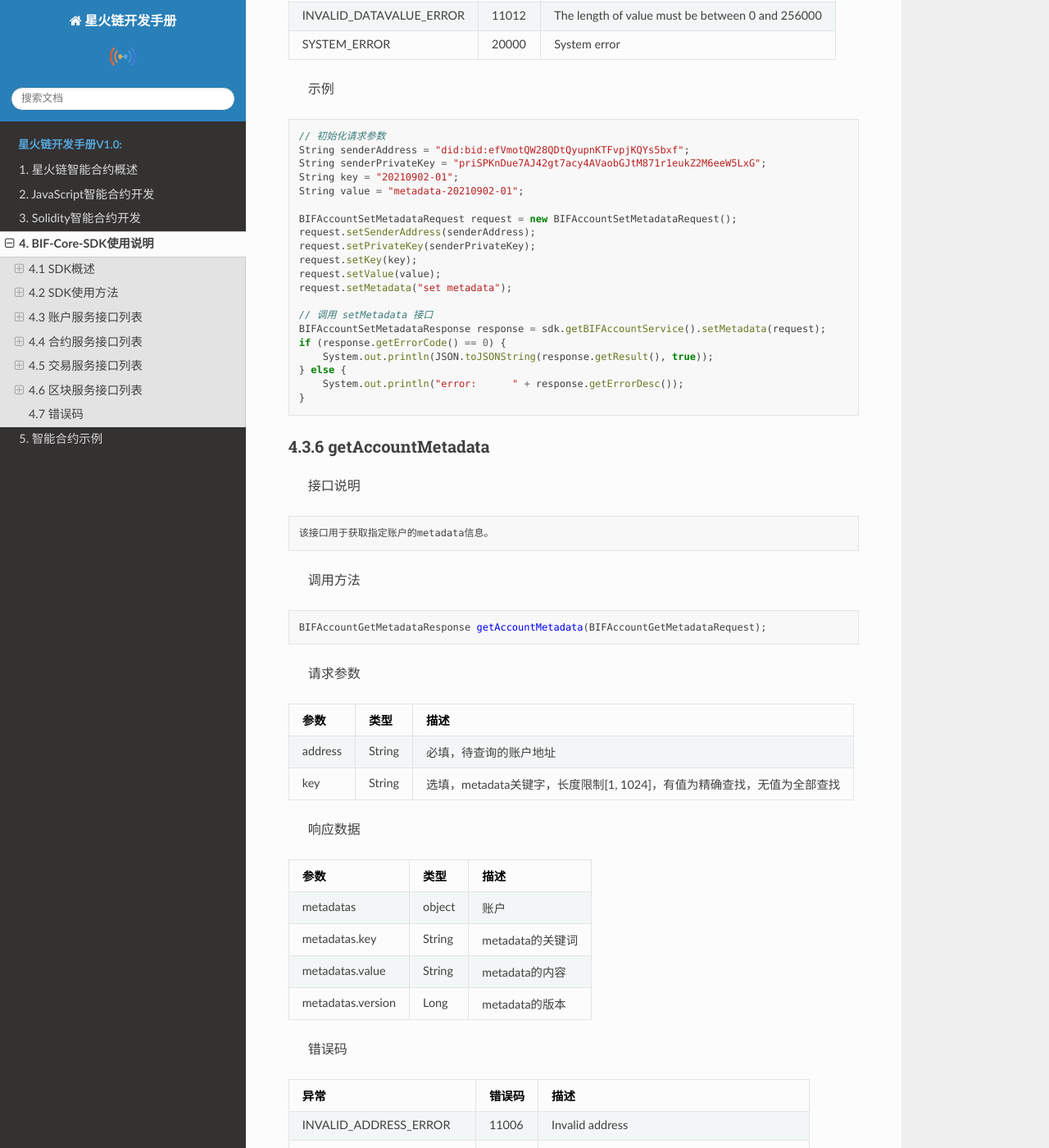
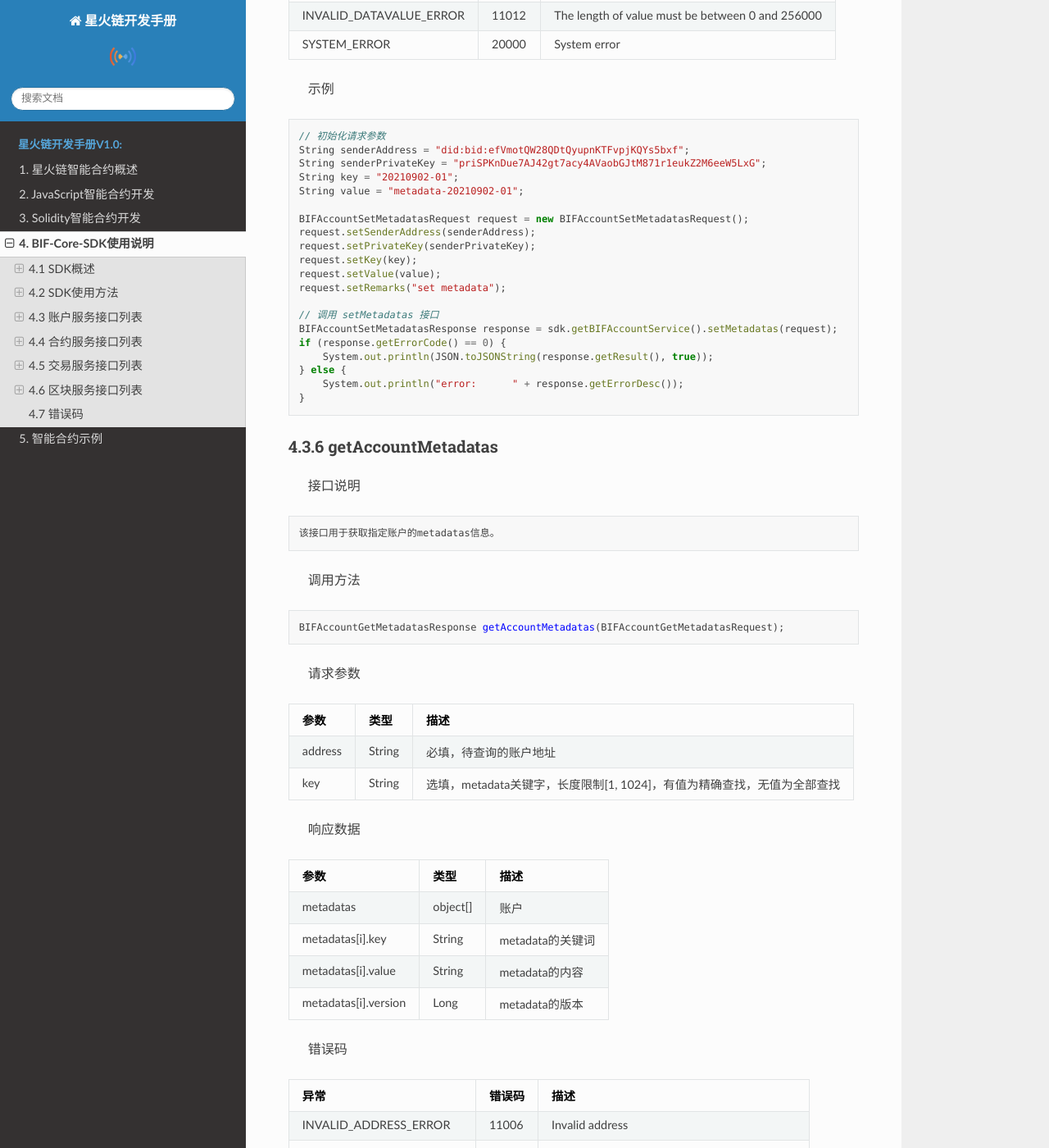
Before and after one commit to caict-4iot-dev/BIF-Core-Doc, a Sphinx documentation site: the page built from source/doc/4-BIF-Core-SDK.md, in a window 1280 px wide and 1400 px high, scrolled down 13706 px. Shown: the whole window at 82% size. Built offline with Sphinx 7.4.7 and the Read the Docs theme 2.0.0, drawn with Linux system fonts in a browser that asks for light colours; some of the changed text lies outside the part shown.

Commit message:
修改内容：  1.metadata给为remarks，getMetadata改为getMetadatas  2.错误码修改删除11063，增加11025

````diff
--- a/source/doc/4-BIF-Core-SDK.md
+++ b/source/doc/4-BIF-Core-SDK.md
@@ -574,7 +574,7 @@ if (0 == response.getErrorCode()) {
 }
 ```
 
-### 4.3.5 setMetadata
+### 4.3.5 setMetadatas
 
 > 接口说明
 
@@ -583,7 +583,7 @@ if (0 == response.getErrorCode()) {
 > 调用方法
 
 ```java
-BIFAccountSetMetadataResponse setMetadata(BIFAccountSetMetadataRequest);
+BIFAccountSetMetadatasResponse setMetadatas(BIFAccountSetMetadatasRequest);
 ```
 
 > 请求参数
@@ -593,11 +593,11 @@ BIFAccountSetMetadataResponse setMetadata(BIFAccountSetMetadataRequest);
 | senderAddress | string  | 必填，交易源账号，即交易的发起方                             |
 | privateKey    | String  | 必填，交易源账户私钥                                         |
 | ceilLedgerSeq | Long    | 可选，区块高度限制, 如果大于0，则交易只有在该区块高度之前（包括该高度）才有效 |
-| metadata      | String  | 可选，用户自定义给交易的备注，16进制格式                     |
-| key           | String  | 必填，metadata的关键词，长度限制[1, 1024]                    |
-| value         | String  | 必填，metadata的内容，长度限制[0, 256000]                    |
-| version       | Long    | 选填，metadata的版本                                         |
-| deleteFlag    | Boolean | 选填，是否删除metadata                                       |
+| remarks       | String  | 可选，用户自定义给交易的备注                                 |
+| key           | String  | 必填，metadatas的关键词，长度限制[1, 1024]                   |
+| value         | String  | 必填，metadatas的内容，长度限制[0, 256000]                   |
+| version       | Long    | 选填，metadatas的版本                                        |
+| deleteFlag    | Boolean | 选填，是否删除remarks                                        |
 
 > 响应数据
 
@@ -627,15 +627,15 @@ String senderPrivateKey = "priSPKnDue7AJ42gt7acy4AVaobGJtM871r1eukZ2M6eeW5LxG";
 String key = "20210902-01";
 String value = "metadata-20210902-01";
 
-BIFAccountSetMetadataRequest request = new BIFAccountSetMetadataRequest();
+BIFAccountSetMetadatasRequest request = new BIFAccountSetMetadatasRequest();
 request.setSenderAddress(senderAddress);
 request.setPrivateKey(senderPrivateKey);
 request.setKey(key);
 request.setValue(value);
-request.setMetadata("set metadata");
-
-// 调用 setMetadata 接口
-BIFAccountSetMetadataResponse response = sdk.getBIFAccountService().setMetadata(request);
+request.setRemarks("set metadata");
+
+// 调用 setMetadatas 接口
+BIFAccountSetMetadatasResponse response = sdk.getBIFAccountService().setMetadatas(request);
 if (response.getErrorCode() == 0) {
     System.out.println(JSON.toJSONString(response.getResult(), true));
 } else {
@@ -643,16 +643,16 @@ if (response.getErrorCode() == 0) {
 }
 ```
 
-### 4.3.6 getAccountMetadata
-
-> 接口说明
-
-   	该接口用于获取指定账户的metadata信息。
-
-> 调用方法
-
-```java
-BIFAccountGetMetadataResponse getAccountMetadata(BIFAccountGetMetadataRequest);
+### 4.3.6 getAccountMetadatas
+
+> 接口说明
+
+   	该接口用于获取指定账户的metadatas信息。
+
+> 调用方法
+
+```java
+BIFAccountGetMetadatasResponse getAccountMetadatas(BIFAccountGetMetadatasRequest);
 ```
 
 > 请求参数
@@ -664,12 +664,12 @@ BIFAccountGetMetadataResponse getAccountMetadata(BIFAccountGetMetadataRequest);
 
 > 响应数据
 
-| 参数              | 类型   | 描述             |
-| ----------------- | ------ | ---------------- |
-| metadatas         | object | 账户             |
-| metadatas.key     | String | metadata的关键词 |
-| metadatas.value   | String | metadata的内容   |
-| metadatas.version | Long   | metadata的版本   |
+| 参数                 | 类型     | 描述             |
+| -------------------- | -------- | ---------------- |
+| metadatas            | object[] | 账户             |
+| metadatas[i].key     | String   | metadata的关键词 |
+| metadatas[i].value   | String   | metadata的内容   |
+| metadatas[i].version | Long     | metadata的版本   |
 
 
 > 错误码
@@ -689,13 +689,13 @@ BIFAccountGetMetadataResponse getAccountMetadata(BIFAccountGetMetadataRequest);
 ```java
 // 初始化请求参数
 String accountAddress = "did:bid:ef26wZymU7Vyc74S5TBrde8rAu6rnLJwN";
-BIFAccountGetMetadataRequest request = new BIFAccountGetMetadataRequest();
+BIFAccountGetMetadatasRequest request = new BIFAccountGetMetadatasRequest();
 request.setAddress(accountAddress);
 request.setKey("20210820-01");
 
 // 调用getAccountMetadata接口
-BIFAccountGetMetadataResponse response =
-sdk.getBIFAccountService().getAccountMetadata(request);
+BIFAccountGetMetadatasResponse response =
+sdk.getBIFAccountService().getAccountMetadatas(request);
 if (response.getErrorCode() == 0) {
     BIFAccountGetMetadataResult result = response.getResult();
     System.out.println(JSON.toJSONString(result, true));
@@ -723,7 +723,7 @@ BIFAccountSetPrivilegeResponse setPrivilege(BIFAccountSetPrivilegeRequest);
 | senderAddress           | string | 必填，交易源账号，即交易的发起方                             |
 | privateKey              | String | 必填，交易源账户私钥                                         |
 | ceilLedgerSeq           | Long   | 可选，区块高度限制, 如果大于0，则交易只有在该区块高度之前（包括该高度）才有效 |
-| metadata                | String | 可选，用户自定义给交易的备注，16进制格式                     |
+| remarks                 | String | 可选，用户自定义给交易的备注                                 |
 | signers                 | list   | 选填，签名者权重列表                                         |
 | signers.address         | String | 签名者区块链账户地址                                         |
 | signers.weight          | Long   | 为签名者设置权重值                                           |
@@ -1160,7 +1159,7 @@ BIFContractInvokeResponse contractInvoke(BIFContractInvokeRequest);
 | feeLimit        | Long   | 可选，交易花费的手续费，默认1000000L                         |
 | privateKey      | String | 必填，交易源账户私钥                                         |
 | ceilLedgerSeq   | Long   | 可选，区块高度限制, 如果大于0，则交易只有在该区块高度之前（包括该高度）才有效 |
-| metadata        | String | 可选，用户自定义给交易的备注，16进制格式                     |
+| remarks         | String | 可选，用户自定义给交易的备注                                 |
 | contractAddress | String | 必填，合约账户地址                                           |
 | BIFAmount       | Long   | 必填，转账金额                                               |
 | input           | String | 选填，待触发的合约的main()入参                               |
@@ -1199,7 +1198,7 @@ request.setSenderAddress(senderAddress);
 request.setPrivateKey(senderPrivateKey);
 request.setContractAddress(contractAddress);
 request.setBIFAmount(amount);
-request.setMetadata("contract invoke");
+request.setRemarks("contract invoke");
 
 // 调用 contractInvoke 接口
 BIFContractInvokeResponse response = sdk.getBIFContractService().contractInvoke(request);
````
Also changed, not shown: other parts of source/doc/4-BIF-Core-SDK.md (+11 -12 lines).
